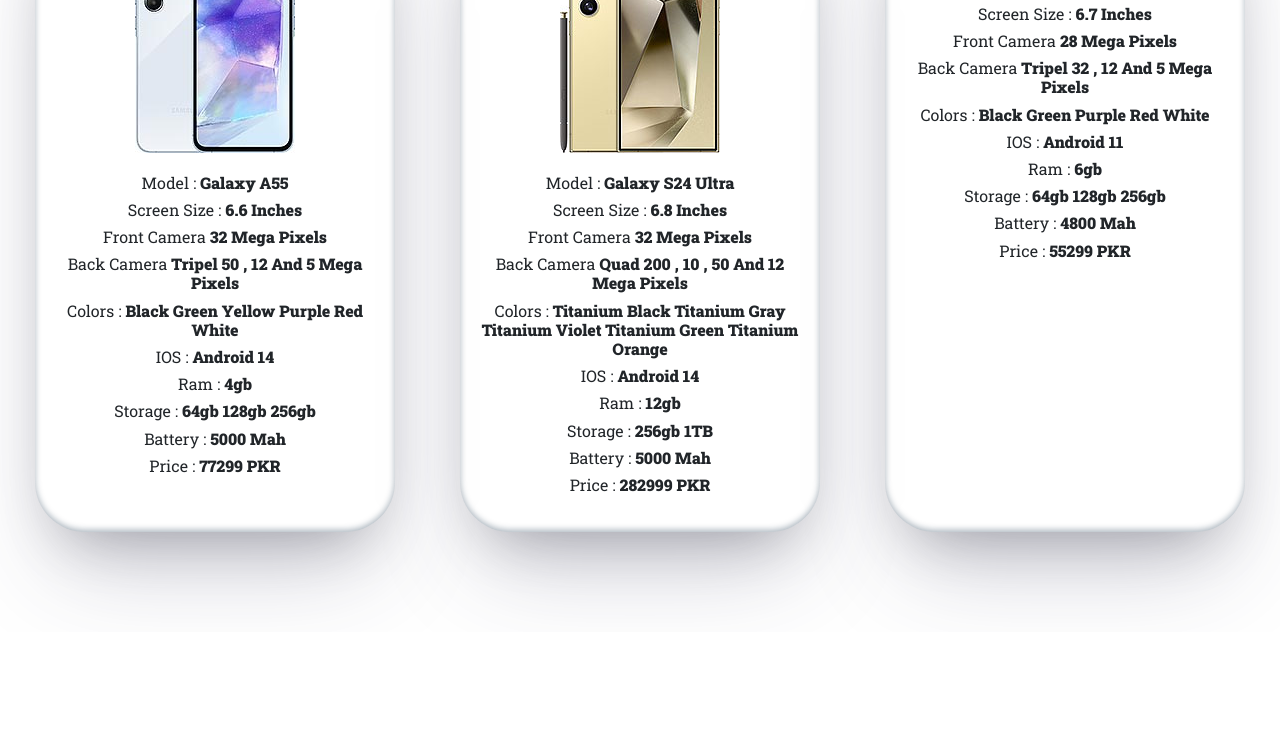
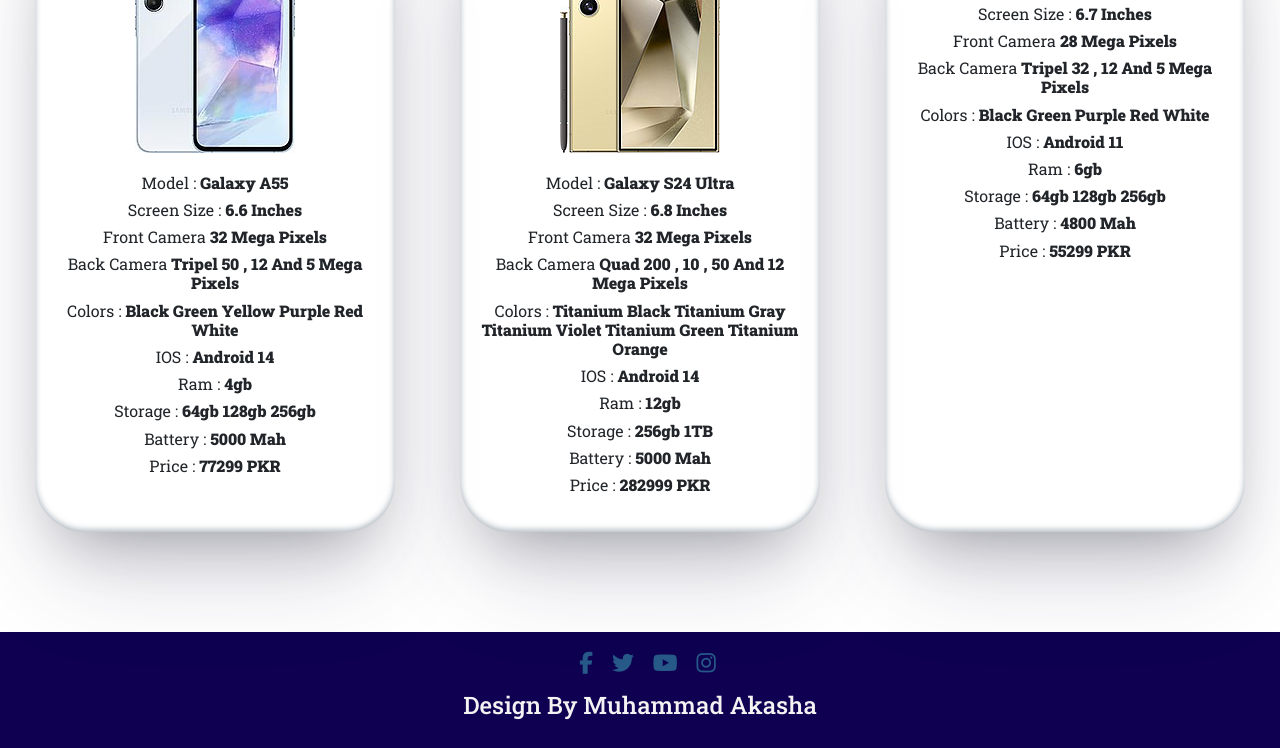
Before and after one commit to muhammad-akasha/mobile-specifications-cards., a plain HTML site: page index.html in a window 1280 px wide. Shown: the part 1022-1770 px from the top of the page. Before the commit the page ends 1654 px from the top, so only its background shows below. Drawn offline with nearby package versions, Linux system fonts and the light colour scheme.

Commit message:
Add files via upload

```diff
--- a/index.html
+++ b/index.html
@@ -19,10 +19,6 @@
   </head>
 
   <body>
-    <!-- <input type="text" id="searchBar" placeholder="Search mobile specs" oninput="suggestMobile()">
-      <div id="suggestions"></div>
-      <button id="searchButton" onclick="searchMobile()">Search</button> -->
-
     <nav class="navbar navbar-expand-lg bg-body-tertiary">
       <div class="container-fluid">
         <a class="navbar-brand" href="#"
@@ -67,6 +63,14 @@
     </nav>
     <div id="result">
     </div>
+
+    <footer>
+      <div><i class="fa-solid fa fa-facebook"></i>
+        <i class="fa-solid fa fa-twitter"></i>
+        <i class="fa-solid fa fa-youtube"></i>
+        <i class="fa-solid fa fa-instagram"></i></div>
+        <div class="foot-design"><h4> Design By Muhammad Akasha </h4></div>
+      </footer>
     <script
       src="https://cdn.jsdelivr.net/npm/@popperjs/core@2.11.8/dist/umd/popper.min.js"
       integrity="sha384-I7E8VVD/ismYTF4hNIPjVp/Zjvgyol6VFvRkX/vR+Vc4jQkC+hVqc2pM8ODewa9r"
--- a/style.css
+++ b/style.css
@@ -10,33 +10,6 @@
   font-family: "Roboto Slab", serif;
 }
 
-/* .result-div {
-    border: 1px solid #ddd;
-    padding: 10px;
-    margin: 10px 0;
-    text-align: center;
-  }
-
-  .result-div img {
-    max-width: 100%;
-    height: auto;
-  }
-  #suggestions {
-    position: absolute;
-    background-color: #f9f9f9;
-    border: 1px solid #ddd;
-    max-height: 200px;
-    overflow-y: auto;
-  }
-
-  .suggestion {
-    padding: 5px 10px;
-    cursor: pointer;
-  }
-
-  .suggestion:hover {
-    background-color: #ddd;
-  } */
 .navbar {
   background: #0f0051 !important;
   color: #fbfcfa;
@@ -142,6 +115,10 @@ option {
   opacity: 1;
   color: #0f0051;
   cursor: pointer;
+  font-size: 22px
+}
+.result-div:hover{
+  opacity: 0.8;
 }
 .result-div img {
   margin-bottom: 20px;
@@ -194,3 +171,19 @@ option {
   right: 30px;
   border: navajowhite;
 }
+
+footer{
+  background: #0f0051;
+  color: #f3f3f3;width: 100%;
+  padding: 20px;
+  text-align: center
+}
+footer i {
+  font-size: 22px;
+  padding-left: 15px;
+  cursor: pointer;
+  color: #275a89
+}
+.foot-design{
+  margin-top: 14px
+}
```
